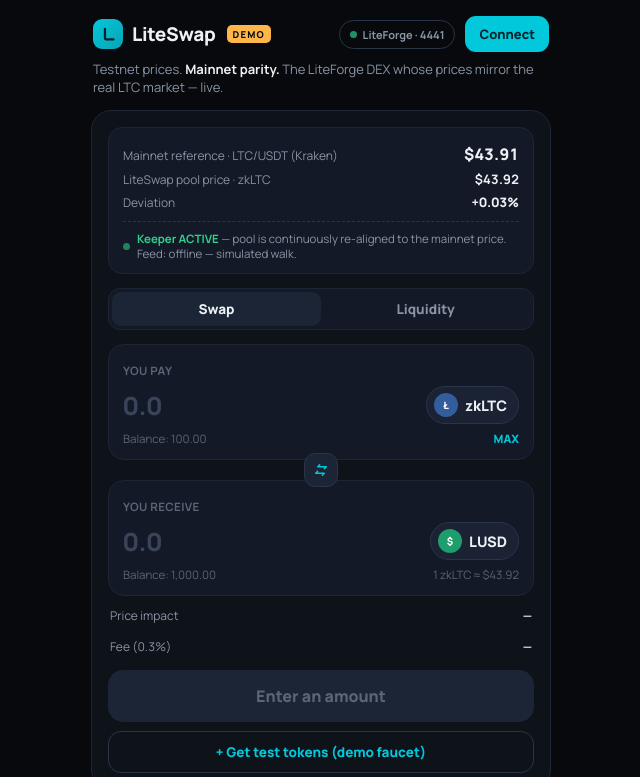
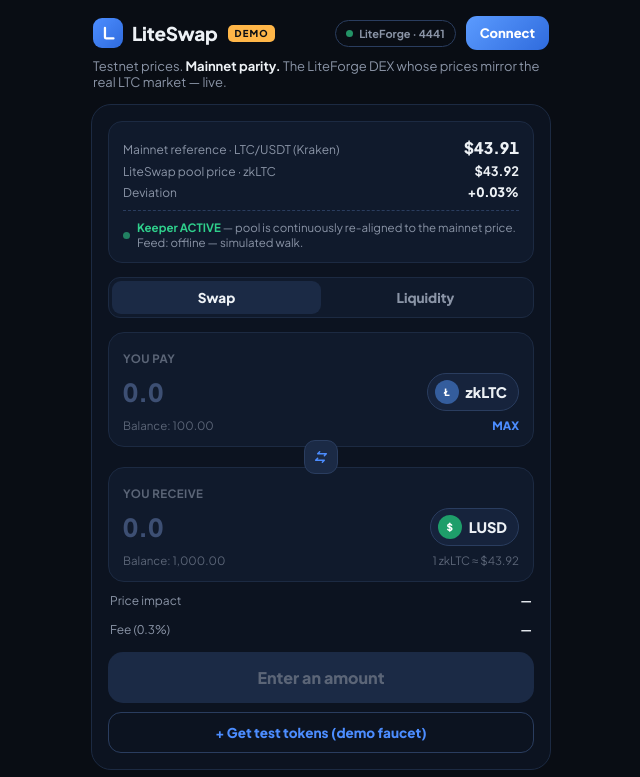
Before and after one commit to fairusfelles/liteswap-demo, a plain HTML site: page index.html in a window 1280 px wide. Shown: the top 777 px of the page, without its empty margins (319-959 px from the left). Drawn offline with Linux system fonts and the light colour scheme; no server answers.

Commit message:
Reskin: Litecoin silver-blue identity, Plus Jakarta Sans — drop Housebets cyan/Manrope

```diff
--- a/index.html
+++ b/index.html
@@ -5,26 +5,26 @@
 <meta name="viewport" content="width=device-width, initial-scale=1.0, maximum-scale=1.0, user-scalable=no">
 <title>LiteSwap — Testnet prices. Mainnet parity.</title>
 <link rel="preconnect" href="https://fonts.googleapis.com">
-<link href="https://fonts.googleapis.com/css2?family=Manrope:wght@400;600;700;800&display=swap" rel="stylesheet">
+<link href="https://fonts.googleapis.com/css2?family=Plus+Jakarta+Sans:wght@400;600;700;800&display=swap" rel="stylesheet">
 <style>
   :root{
-    --bg:#07090D; --panel:#0E1219; --panel2:#131926; --line:#1E2635; --line2:#2A3548;
+    --bg:#090D14; --panel:#0C1320; --panel2:#101A2C; --line:#1C2A42; --line2:#2A3D5F;
     --txt:#EDF1F5; --mut:#8A94A6; --dim:#5B6577;
-    --acc:#02C8DC; --acc2:#0AA2B5; --good:#2FD08C; --bad:#FF5C7A; --warn:#FFB648;
+    --acc:#4C8DFF; --acc2:#2F6BDD; --good:#2FD08C; --bad:#FF5C7A; --warn:#FFB648;
   }
   *{margin:0;padding:0;box-sizing:border-box;-webkit-tap-highlight-color:transparent}
-  html,body{background:var(--bg);color:var(--txt);font-family:'Manrope',system-ui,sans-serif}
+  html,body{background:var(--bg);color:var(--txt);font-family:'Plus Jakarta Sans',system-ui,sans-serif}
   body{min-height:100vh;display:flex;flex-direction:column;align-items:center;padding:0 14px 40px}
   header{width:100%;max-width:460px;display:flex;align-items:center;gap:10px;padding:16px 2px 6px}
   .logo{display:flex;align-items:center;gap:9px;font-weight:800;font-size:19px;letter-spacing:-.3px}
-  .lmark{width:30px;height:30px;border-radius:9px;background:linear-gradient(135deg,var(--acc),var(--acc2));display:flex;align-items:center;justify-content:center;color:#03222A}
+  .lmark{width:30px;height:30px;border-radius:9px;background:linear-gradient(135deg,var(--acc),var(--acc2));display:flex;align-items:center;justify-content:center;color:#FFFFFF}
   .lmark svg{width:17px;height:17px}
   .demotag{font-size:9.5px;font-weight:800;letter-spacing:1.2px;color:#0A0E14;background:var(--warn);border-radius:5px;padding:2.5px 6px;margin-left:2px}
   header .sp{flex:1}
   .netpill{font-size:11px;font-weight:700;color:var(--mut);border:1px solid var(--line2);border-radius:99px;padding:6px 10px;display:flex;align-items:center;gap:6px}
   .netpill i{width:7px;height:7px;border-radius:50%;background:var(--good);display:inline-block;animation:blk 1.6s infinite}
   @keyframes blk{0%,100%{opacity:1}50%{opacity:.25}}
-  .cbtn{background:var(--acc);color:#03222A;border:0;font-family:inherit;font-weight:800;font-size:13px;border-radius:11px;padding:9px 14px;cursor:pointer}
+  .cbtn{background:linear-gradient(135deg,#5B9BFF,var(--acc2));color:#FFFFFF;border:0;font-family:inherit;font-weight:800;font-size:13px;border-radius:11px;padding:9px 14px;cursor:pointer}
   .cbtn:active{transform:scale(.97)}
   .tagline{width:100%;max-width:460px;color:var(--mut);font-size:13px;padding:2px 2px 14px}
   .tagline b{color:var(--txt)}
@@ -40,25 +40,25 @@
   .keeper b{color:var(--good)}
   .tabs{display:flex;background:var(--panel2);border:1px solid var(--line);border-radius:12px;padding:3px;margin-bottom:14px}
   .tabs button{flex:1;background:transparent;border:0;color:var(--mut);font-family:inherit;font-weight:800;font-size:13.5px;padding:8px 0;border-radius:9px;cursor:pointer}
-  .tabs button.on{background:#1C2536;color:var(--txt)}
+  .tabs button.on{background:#1B2A45;color:var(--txt)}
   .tbox{background:var(--panel2);border:1px solid var(--line);border-radius:16px;padding:13px 14px}
   .tbox label{font-size:11.5px;color:var(--dim);font-weight:700;letter-spacing:.4px}
   .trow{display:flex;align-items:center;gap:10px;margin-top:6px}
   .trow input{flex:1;background:transparent;border:0;outline:0;color:var(--txt);font-family:inherit;font-size:25px;font-weight:800;width:100%;min-width:0;font-variant-numeric:tabular-nums}
-  .trow input::placeholder{color:#39435A}
-  .tsel{display:flex;align-items:center;gap:7px;background:#1A2233;border:1px solid var(--line2);border-radius:99px;padding:6px 11px 6px 7px;font-weight:800;font-size:14.5px;cursor:pointer;flex:none}
+  .trow input::placeholder{color:#3D4F73}
+  .tsel{display:flex;align-items:center;gap:7px;background:#16233C;border:1px solid var(--line2);border-radius:99px;padding:6px 11px 6px 7px;font-weight:800;font-size:14.5px;cursor:pointer;flex:none}
   .tsel:active{transform:scale(.97)}
   .tic{width:24px;height:24px;border-radius:50%;display:flex;align-items:center;justify-content:center;font-size:10px;font-weight:800;color:#fff;flex:none}
   .bal{font-size:11.5px;color:var(--dim);margin-top:7px;display:flex;justify-content:space-between}
   .bal button{background:none;border:0;color:var(--acc);font-family:inherit;font-weight:800;font-size:11.5px;cursor:pointer;padding:0}
   .flip{display:flex;justify-content:center;margin:-7px 0;position:relative;z-index:2}
-  .flip button{width:34px;height:34px;border-radius:11px;background:#1C2536;border:1px solid var(--line2);color:var(--acc);cursor:pointer;display:flex;align-items:center;justify-content:center}
+  .flip button{width:34px;height:34px;border-radius:11px;background:#1B2A45;border:1px solid var(--line2);color:var(--acc);cursor:pointer;display:flex;align-items:center;justify-content:center}
   .flip button:active{transform:scale(.93)}
   .meta{display:flex;justify-content:space-between;font-size:12px;color:var(--mut);padding:11px 2px 3px;font-variant-numeric:tabular-nums}
   .meta b{color:var(--txt)}
-  .bigbtn{width:100%;margin-top:12px;background:var(--acc);color:#03222A;border:0;font-family:inherit;font-weight:800;font-size:16px;border-radius:15px;padding:15px 0;cursor:pointer}
+  .bigbtn{width:100%;margin-top:12px;background:linear-gradient(135deg,#5B9BFF,var(--acc2));color:#FFFFFF;border:0;font-family:inherit;font-weight:800;font-size:16px;border-radius:15px;padding:15px 0;cursor:pointer}
   .bigbtn:active{transform:scale(.985)}
-  .bigbtn:disabled{background:#1C2536;color:var(--dim);cursor:default}
+  .bigbtn:disabled{background:#1B2A45;color:var(--dim);cursor:default}
   .ghostbtn{width:100%;margin-top:9px;background:transparent;color:var(--acc);border:1px solid var(--line2);font-family:inherit;font-weight:800;font-size:13.5px;border-radius:13px;padding:11px 0;cursor:pointer}
   .stats{display:grid;grid-template-columns:1fr 1fr;gap:9px;width:100%;max-width:460px;margin-top:12px}
   .stat{background:var(--panel);border:1px solid var(--line);border-radius:15px;padding:11px 13px}
@@ -67,7 +67,7 @@
   .stat small{font-size:11px;color:var(--mut);font-weight:600}
   footer{width:100%;max-width:460px;color:var(--dim);font-size:11.5px;line-height:1.65;padding:16px 2px 0;text-align:center}
   footer b{color:var(--mut)}
-  .toast{position:fixed;left:50%;bottom:26px;transform:translateX(-50%) translateY(20px);background:#16202F;border:1px solid var(--line2);color:var(--txt);font-size:13px;font-weight:700;border-radius:12px;padding:11px 16px;opacity:0;pointer-events:none;transition:.25s;max-width:92vw;text-align:center;z-index:50}
+  .toast{position:fixed;left:50%;bottom:26px;transform:translateX(-50%) translateY(20px);background:#132138;border:1px solid var(--line2);color:var(--txt);font-size:13px;font-weight:700;border-radius:12px;padding:11px 16px;opacity:0;pointer-events:none;transition:.25s;max-width:92vw;text-align:center;z-index:50}
   .toast.show{opacity:1;transform:translateX(-50%) translateY(0)}
   .hide{display:none!important}
 </style>
```
